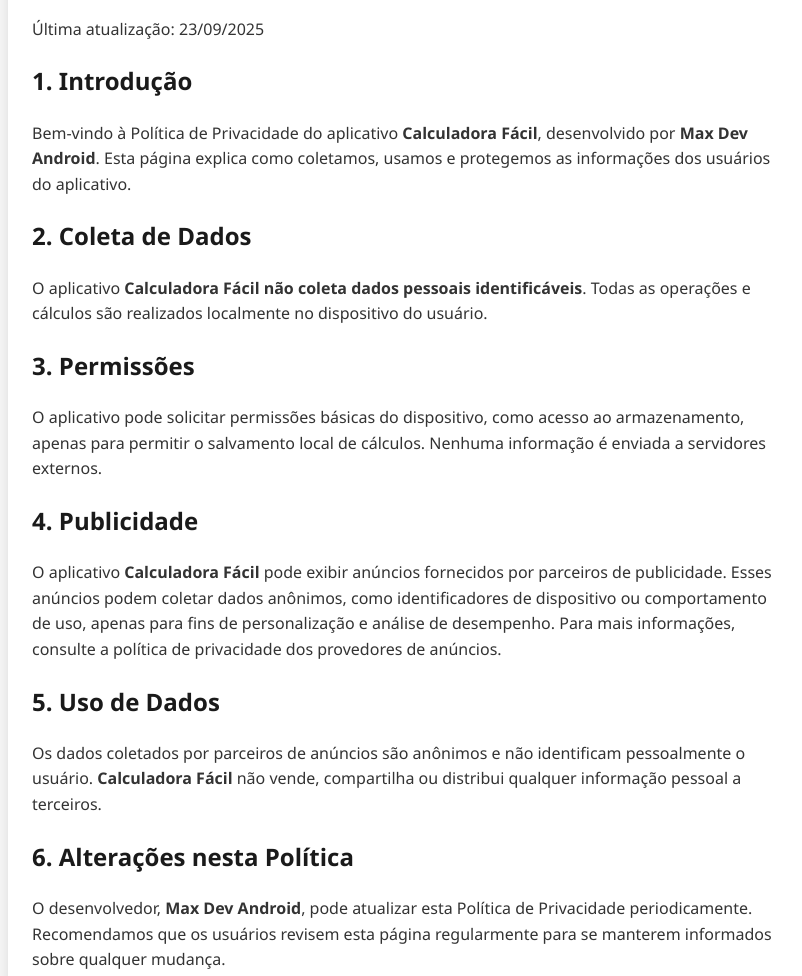
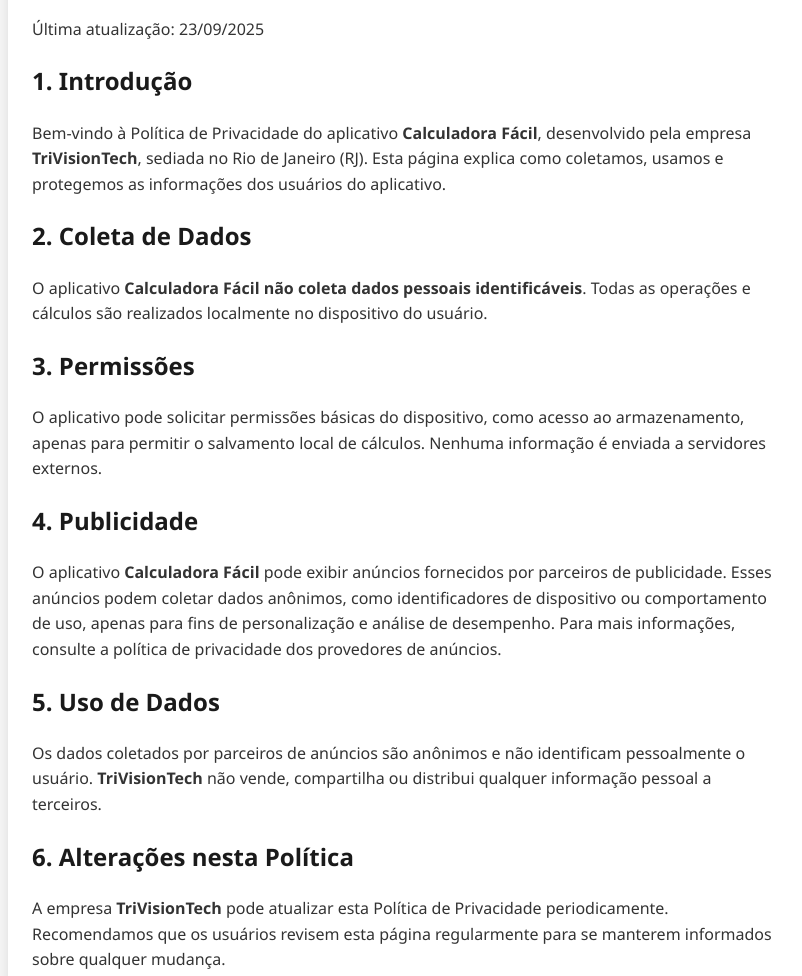
Before and after one commit to maxDevAndroid/calculadora-facil, a plain HTML site: page politicaeprivacidade.html in a window 1280 px wide. Shown: the part 120-1096 px from the top of the page, without its empty margins (232-1034 px from the left). Drawn offline with Linux system fonts and the light colour scheme.

Commit message:
Update politicaeprivacidade.html

```diff
--- a/politicaeprivacidade.html
+++ b/politicaeprivacidade.html
@@ -48,7 +48,7 @@
         <p>Última atualização: 23/09/2025</p>
 
         <h2>1. Introdução</h2>
-        <p>Bem-vindo à Política de Privacidade do aplicativo <strong>Calculadora Fácil</strong>, desenvolvido por <strong>Max Dev Android</strong>. Esta página explica como coletamos, usamos e protegemos as informações dos usuários do aplicativo.</p>
+        <p>Bem-vindo à Política de Privacidade do aplicativo <strong>Calculadora Fácil</strong>, desenvolvido pela empresa <strong>TriVisionTech</strong>, sediada no Rio de Janeiro (RJ). Esta página explica como coletamos, usamos e protegemos as informações dos usuários do aplicativo.</p>
 
         <h2>2. Coleta de Dados</h2>
         <p>O aplicativo <strong>Calculadora Fácil</strong> <strong>não coleta dados pessoais identificáveis</strong>. Todas as operações e cálculos são realizados localmente no dispositivo do usuário.</p>
@@ -60,10 +60,10 @@
         <p>O aplicativo <strong>Calculadora Fácil</strong> pode exibir anúncios fornecidos por parceiros de publicidade. Esses anúncios podem coletar dados anônimos, como identificadores de dispositivo ou comportamento de uso, apenas para fins de personalização e análise de desempenho. Para mais informações, consulte a política de privacidade dos provedores de anúncios.</p>
 
         <h2>5. Uso de Dados</h2>
-        <p>Os dados coletados por parceiros de anúncios são anônimos e não identificam pessoalmente o usuário. <strong>Calculadora Fácil</strong> não vende, compartilha ou distribui qualquer informação pessoal a terceiros.</p>
+        <p>Os dados coletados por parceiros de anúncios são anônimos e não identificam pessoalmente o usuário. <strong>TriVisionTech</strong> não vende, compartilha ou distribui qualquer informação pessoal a terceiros.</p>
 
         <h2>6. Alterações nesta Política</h2>
-        <p>O desenvolvedor, <strong>Max Dev Android</strong>, pode atualizar esta Política de Privacidade periodicamente. Recomendamos que os usuários revisem esta página regularmente para se manterem informados sobre qualquer mudança.</p>
+        <p>A empresa <strong>TriVisionTech</strong> pode atualizar esta Política de Privacidade periodicamente. Recomendamos que os usuários revisem esta página regularmente para se manterem informados sobre qualquer mudança.</p>
 
         <h2>7. Contato</h2>
         <p>Se tiver dúvidas ou preocupações sobre esta Política de Privacidade ou sobre o aplicativo <strong>Calculadora Fácil</strong>, entre em contato pelo e-mail: <strong><a href="mailto:faturamaenterprise@gmail.com">faturamaenterprise@gmail.com</a></strong>.</p>
```
